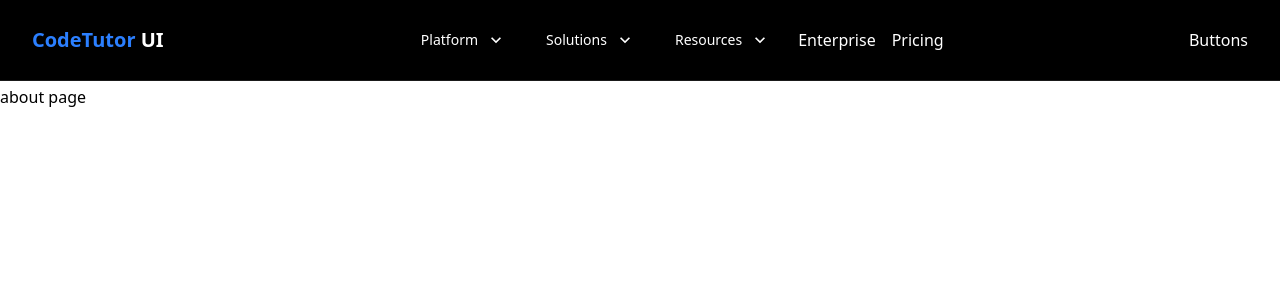
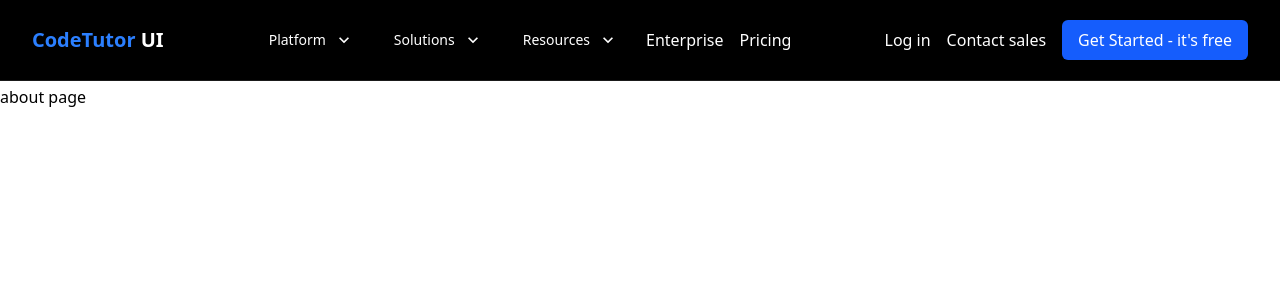
Before and after one commit to Siddharth-AI/codetutor-ui, a React (Vite) app: page /codetutor-ui/about in a window 1280 px wide. Shown: the top 300 px of the page. Built offline with nearby package versions, Linux system fonts and the light colour scheme.

Commit message:
menu-button and mobile-menu

```diff
--- a/src/components/Navbar.jsx
+++ b/src/components/Navbar.jsx
@@ -1,5 +1,5 @@
 import React, { useState } from "react";
-import { MdKeyboardArrowDown } from "react-icons/md";
+import { MdClose, MdKeyboardArrowDown, MdMenu } from "react-icons/md";
 import { Link } from "react-router";
 
 export const Navbar = () => {
@@ -175,10 +175,32 @@ export const Navbar = () => {
           </div>
 
           {/* auth btn */}
-          <div>Buttons</div>
+          <div className="hidden md:flex items-center space-x-4">
+            <Link to="/login" className="hover:text-gray-300 hidden xl:block">
+              Log in
+            </Link>
+            <Link to="/contact" className="hover:text-gray-300 hidden xl:block">
+              Contact sales
+            </Link>
+            <Link
+              to="/get-started"
+              className="hover:text-gray-300 bg-blue-600 px-4 py-2 rounded-md hover:bg-blue-700">
+              Get Started - it's free
+            </Link>
+          </div>
 
           {/* mobile menu */}
-          <div className="md:hidden">mobile menu</div>
+          <div className="md:hidden">
+            <button
+              onClick={toggleMenu}
+              className="inline-flex items-center justify-center p-2 rounded-md hover:text-gray-300 hover:bg-gray-700">
+              {!isMenuOpen ? (
+                <MdMenu className="block w-6 h-6" />
+              ) : (
+                <MdClose className="block w-6 h-6" />
+              )}
+            </button>
+          </div>
         </div>
       </div>
     </nav>
```
